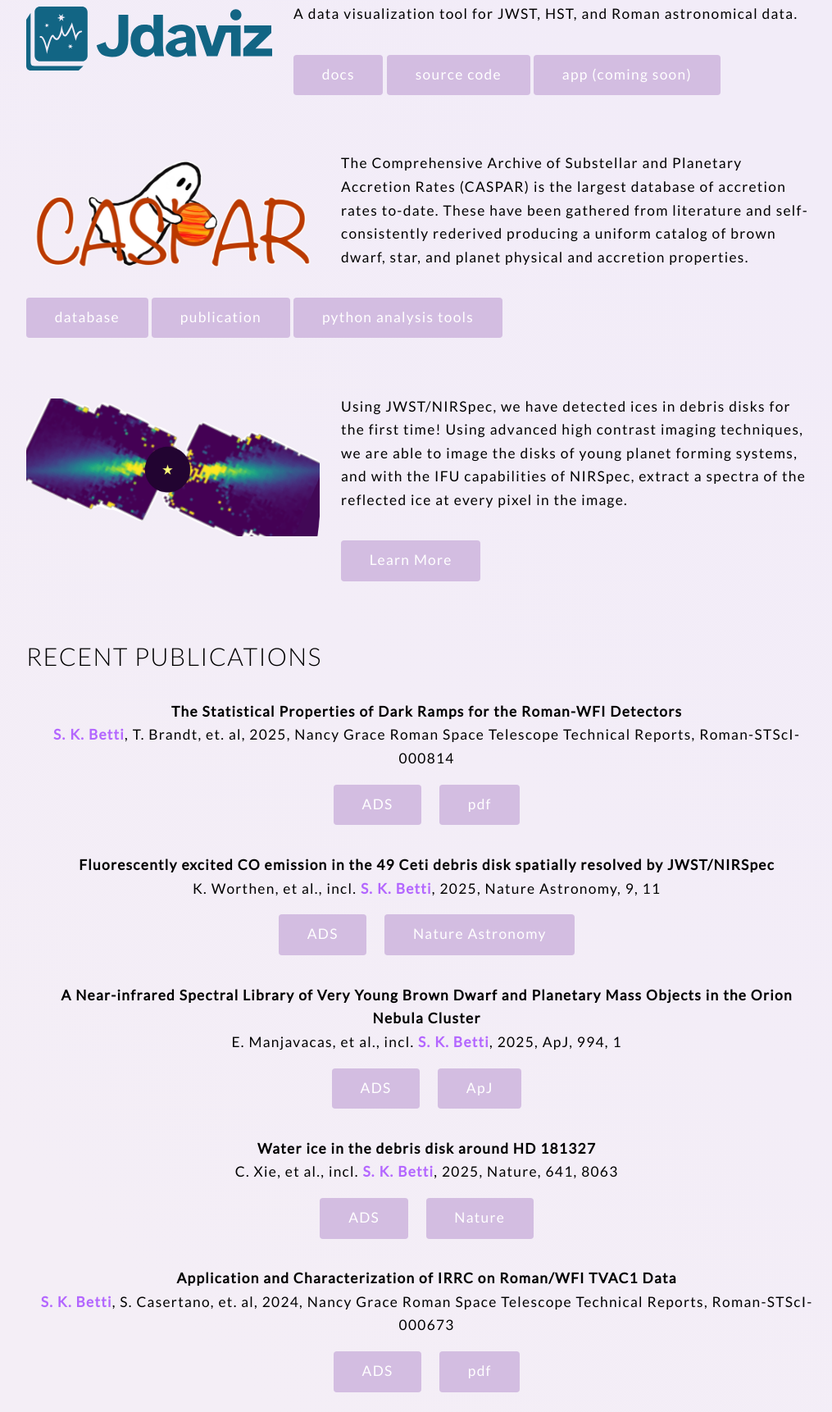
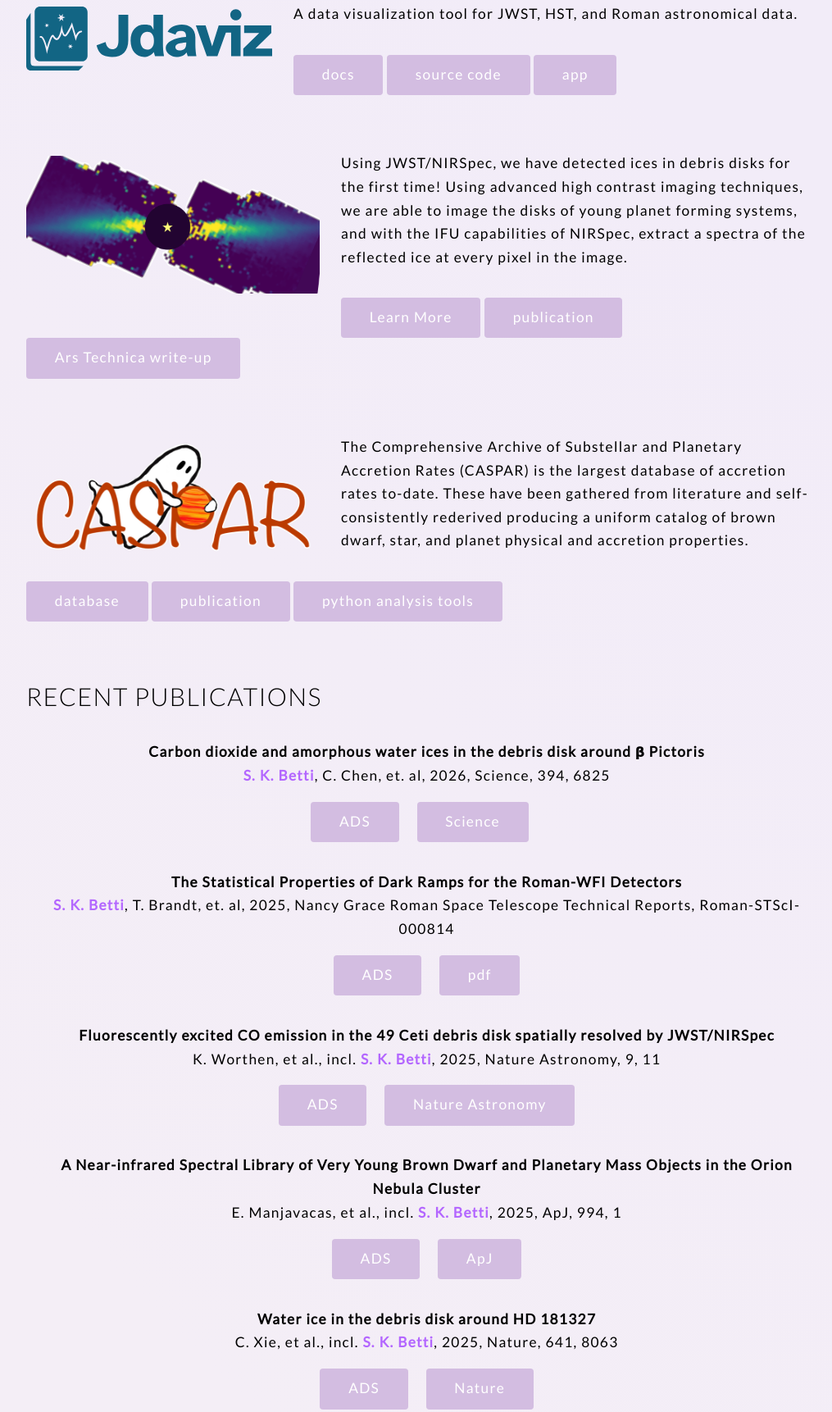
Before and after one commit to sbetti22/sbetti22.github.io, a plain HTML site: page index.html in a window 1280 px wide. Shown: the part 2075-3797 px from the top of the page at 82% size, without its empty margins (128-1143 px from the left). Drawn offline with Linux system fonts and the light colour scheme.

Commit message:
update with Science publication

```diff
--- a/index.html
+++ b/index.html
@@ -115,10 +115,26 @@
 					</p>
 					<a href="https://jdaviz.readthedocs.io/en/stable/" target="_blank" class="button">docs</a>
 					<a href="https://github.com/spacetelescope/jdaviz" target="_blank" class="button">source code</a>
-					<a href="#two_jdaviz" class="button">app (coming soon)</a>
+					<a href="https://github.com/spacetelescope/jdaviz/releases/download/v5.1.0/jdaviz-standalone-macosx.zip" class="button">app</a>
 				</div>
 
 				<hr>
+
+				<div class="container">
+					<span class="image left"><img src="images/home/disk.png" style='object-fit: fill'></a></span>
+					<p align="left">
+						Using JWST/NIRSpec, we have detected ices in debris disks for the first time! Using advanced high contrast imaging
+						techniques, we are able to image the disks of young planet forming systems, and with the IFU capabilities of NIRSpec,
+						extract a spectra of the reflected ice at every pixel in the image.
+					</p>
+					<a href="research.html#two_ices" class="button">Learn More</a>
+					<a href="https://www.science.org/doi/10.1126/science.adw7770" target="_blank" class="button">publication</a>
+					<a href="https://arstechnica.com/science/2026/11/james-webb-telescope-finds-ice-older-than-the-star-it-orbits/"
+					target=_blank class="button">Ars Technica write-up</a>
+				</div>
+
+				<hr>
+
 				<div class="container">
 					<span class="image left"><a href=https://bit.ly/CASPARdb target="_blank"><img src="images/home/CASPARt.png" style='object-fit: fill'></a></span>
 					<p align="left">
@@ -135,28 +151,23 @@
 				<hr>
 
 				<div class="container">
-					<span class="image left"><img src="images/home/disk.png" style='object-fit: fill'></a></span>
-					<p align="left">
-						Using JWST/NIRSpec, we have detected ices in debris disks for the first time! Using advanced high contrast imaging
-						techniques, we are able to image the disks of young planet forming systems, and with the IFU capabilities of NIRSpec,
-						extract a spectra of the reflected ice at every pixel in the image.
-					</p>
-					<a href="research.html#two_ices" class="button">Learn More</a>
-				</div>
-				<hr>
-
-				<div class="container">
 
 				<h2>Recent Publications</h2>
 
 				<ul>
+					<p style="text-align: center; margin-bottom:0;"><b_b2>Carbon dioxide and amorphous water ices in the debris disk around β Pictoris</b_b2></p>
+					<p style="text-align: center;"><b_b>S. K. Betti</b_b>, C. Chen, et. al, 2026, Science, 394, 6825<i></i>
+					<br>
+					<a href="https://scixplorer.org/abs/2026arXiv261118918B/abstract" class="button" target="_blank"" style="margin-right: 1em; margin-top: 1em;">ADS</a>
+					<a href="https://www.science.org/doi/10.1126/science.adw7770" class="button" target="_blank"" style="margin-right: 1em; margin-top: 1em;">Science</a>
+
+
 
 					<p style="text-align: center; margin-bottom:0;"><b_b2>The Statistical Properties of Dark Ramps for the Roman-WFI Detectors</b_b2></p>
 					<p style="text-align: center;"><b_b>S. K. Betti</b_b>, T. Brandt, et. al, 2025, Nancy Grace Roman Space Telescope Technical Reports, Roman-STScI-000814<i></i>
 					<br>
 					<a href="https://scixplorer.org/abs/2025romanrept..814B/abstract" class="button" target="_blank"" style="margin-right: 1em; margin-top: 1em;">ADS</a>
 					<a href="https://www.stsci.edu/files/live/sites/www/files/home/roman/documentation/technical-documentation/_documents/Roman-STScI-000814.pdf" class="button" target="_blank"">pdf</a>
-
 
 					<p style="text-align: center; margin-bottom:0;"><b_b2>Fluorescently excited CO emission in the
 						49 Ceti debris disk spatially resolved by JWST/NIRSpec</b_b2></p>
@@ -177,12 +188,6 @@
 					<br>
 					<a href="https://scixplorer.org/abs/2025Natur.641..608X/abstract" class="button" target="_blank"" style="margin-right: 1em; margin-top: 1em;">ADS</a>
 					<a href="https://www.nature.com/articles/s41586-025-08920-4" class="button" target="_blank"">Nature</a>
-
-					<p style="text-align: center; margin-bottom:0;"><b_b2>Application and Characterization of IRRC on Roman/WFI TVAC1 Data</b_b2></p>
-					<p style="text-align: center;"><b_b>S. K. Betti</b_b>, S. Casertano, et. al, 2024, Nancy Grace Roman Space Telescope Technical Reports, Roman-STScI-000673 <i></i>
-					<br>
-					<a href="https://scixplorer.org/abs/2024romanrept..673B/abstract" class="button" target="_blank"" style="margin-right: 1em; margin-top: 1em;">ADS</a>
-					<a href="https://www.stsci.edu/files/live/sites/www/files/home/roman/documentation/technical-documentation/_documents/Roman-STScI-000673.pdf" class="button" target="_blank"">pdf</a>
 
 					<p style="text-align: center; margin-bottom:0;"><b_b2>The Comprehensive Archive of Substellar and Planetary Accretion Rates</b_b2></p>
 					<p style="text-align: center;"><b_b>S. K. Betti</b_b>, K. B. Follette, et al., 2023, 023, AJ, 166, 262B <i></i>
```
Also changed, not shown: publications.html (+6 -4 lines), research.html (+3 -0 lines), software.html (+1 -1 lines), 1 other file.
